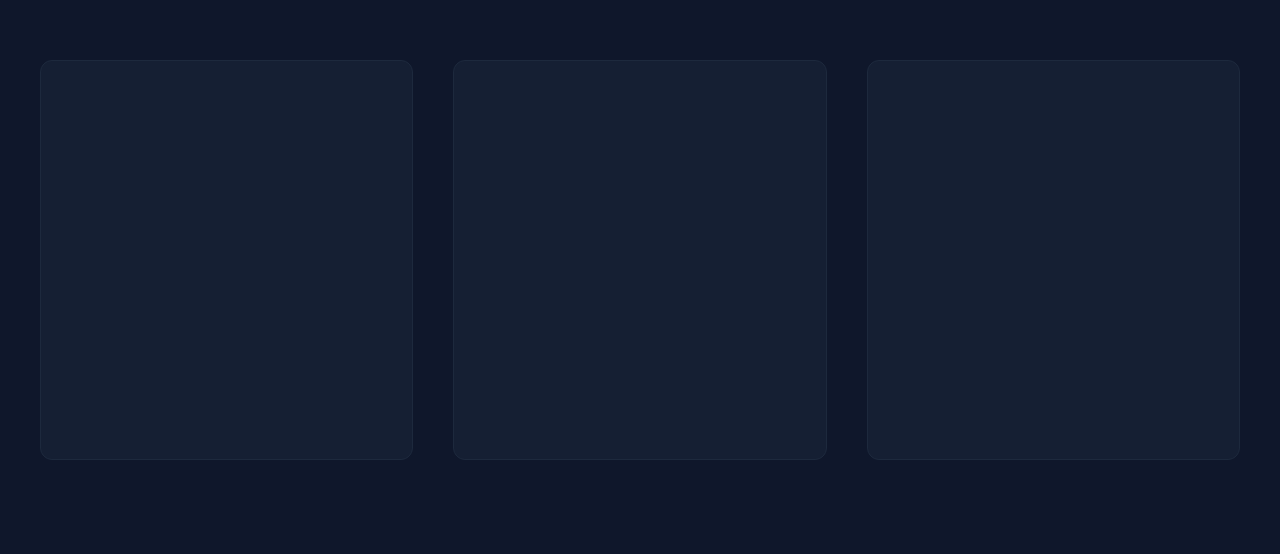
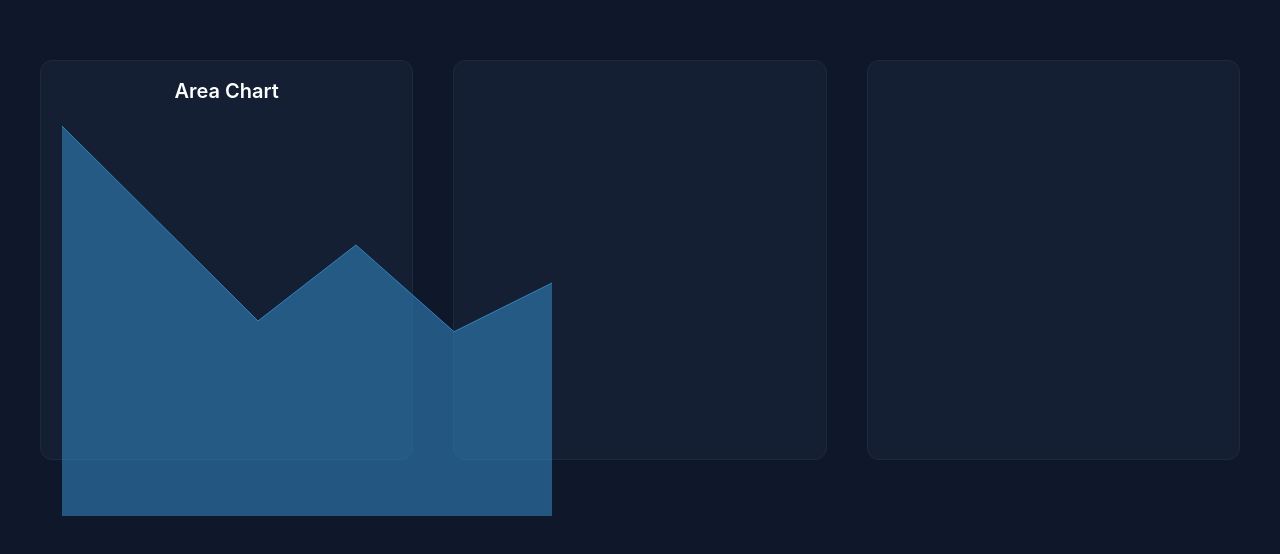
Before and after one commit to ChrisBarroso32/recharts-project-git, a React (Vite) app: page / in a window 1280 px wide. Shown: the part 140-694 px from the top of the page. Built offline with nearby package versions, Linux system fonts and the light colour scheme.

Commit message:
Se agregó el componente AreaChart a la aplicación

```diff
--- a/package.json
+++ b/package.json
@@ -13,6 +13,7 @@
     "@tailwindcss/vite": "^4.3.3",
     "react": "^19.2.8",
     "react-dom": "^19.2.8",
+    "recharts": "^3.10.1",
     "tailwindcss": "^4.3.3"
   },
   "devDependencies": {
--- a/src/App.jsx
+++ b/src/App.jsx
@@ -1,11 +1,13 @@
 import React from 'react'
+import AreaChart from "./components/AreaChart.jsx";
 
 const App = () => {
     return (
         <main className="flex min-h-screen flex-col items-center justify-center px-4 md:px-8 xl:px-10 py-10">
             <div className="grid grid-cols-1 lg:grid-cols-2 xl:grid-cols-3 w-full gap-10 max-w-[1400px]">
                 <div className="h-[400px] w-full bg-slate-800/50 p-4 rounded-xl border border-slate-800">
-
+                    <h2 className="text-center text-xl font-semibold mb-4">Area Chart</h2>
+                    <AreaChart />
                 </div>
 
                 <div className="h-[400px] w-full bg-slate-800/50 p-4 rounded-xl border border-slate-800">
--- /dev/null
+++ b/src/components/AreaChart.jsx
@@ -0,0 +1,19 @@
+import {Area, AreaChart} from 'recharts'
+
+const productSales = [
+    { name: 'Jan', product1: 4000, product2: 2400 },
+    { name: 'Feb', product1: 3000, product2: 2210 },
+    { name: 'Mar', product1: 2000, product2: 2290 },
+    { name: 'Apr', product1: 2780, product2: 2000 },
+    { name: 'May', product1: 1890, product2: 2181 },
+    { name: 'Jun', product1: 2390, product2: 2500 },
+];
+
+const AreaChartComponent = () => {
+    return (
+        <AreaChart width={500} height={400} data={productSales}>
+            <Area dataKey="product1"/>
+        </AreaChart>
+    )
+}
+export default AreaChartComponent
```
Also changed, not shown: 1 other file (tests, documents, lock files or other folders). Lines whose indentation alone changed are shown as unchanged.
